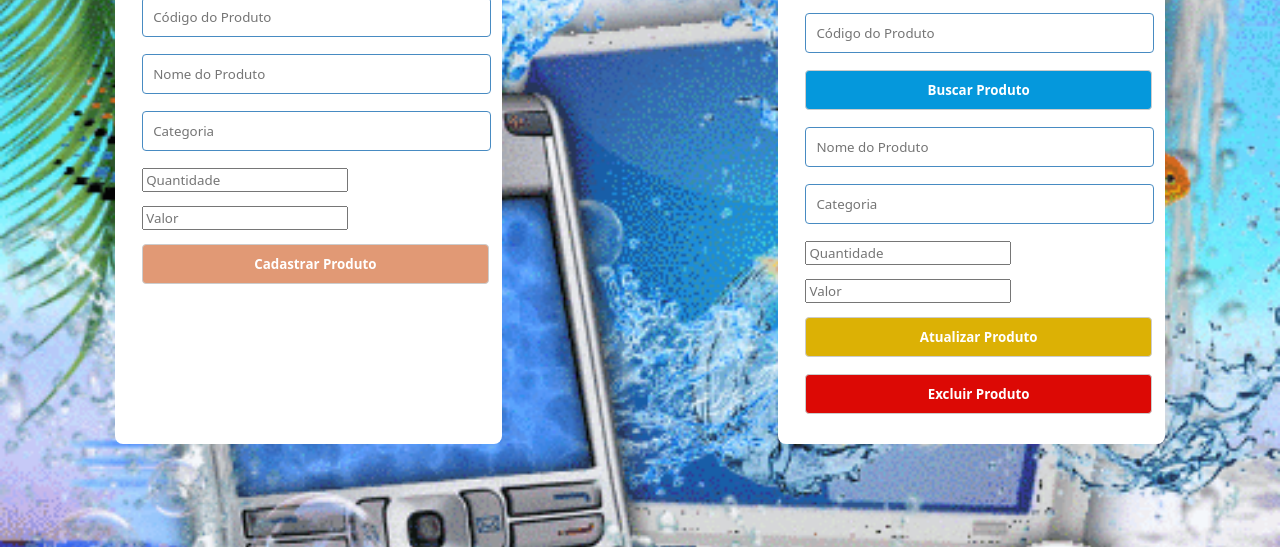
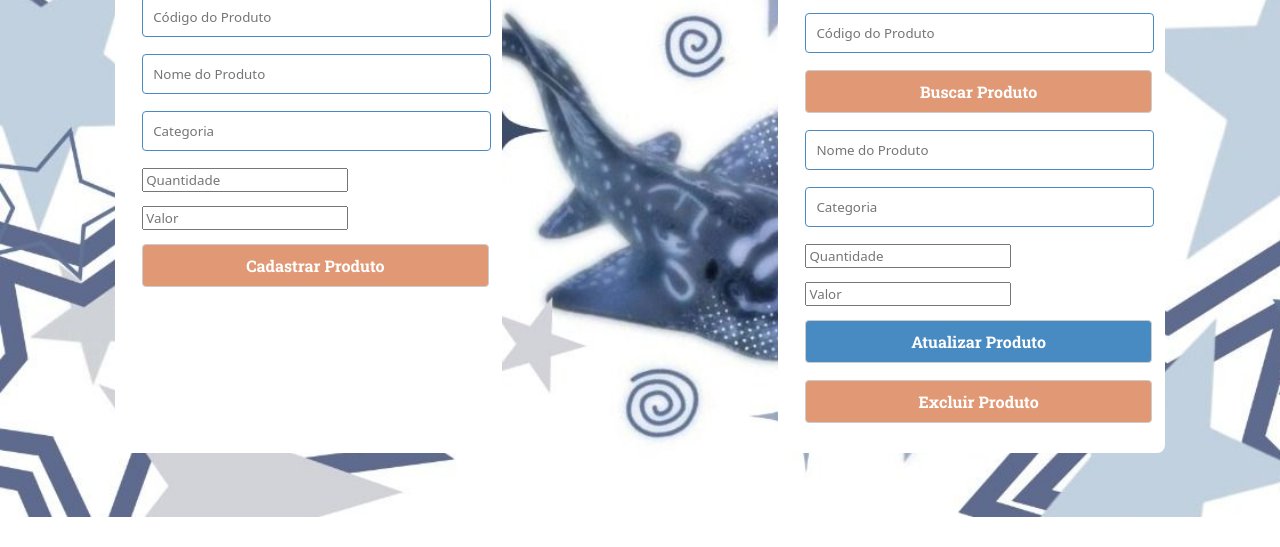
Before and after one commit to kaiiaa/loja-de-livros, a plain HTML site: page cadprod.html in a window 1280 px wide. Shown: the part 253-800 px from the top of the page. Drawn offline with Linux system fonts and the light colour scheme; a web font is replaced by a local one.

Commit message:
first commit

```diff
--- a/cadcli.css
+++ b/cadcli.css
@@ -6,7 +6,7 @@
 
 body {
     font-family: var(--fonte1);
-    background-image:url(img/background2.webp) ;
+    background-image:url(img/background\ 2.jpg) ;
     background-repeat: no-repeat;
     background-size: cover;
     margin: 0;
@@ -56,22 +56,31 @@ form {
     margin-bottom: 20px;
 }
 
-input[type="text"] {
+input {
     width: calc(100% - 20px);
     padding: 10px;
     margin-bottom: 10px;
     border: 1px solid var(--cor4);
     border-radius: 4px;
 }
+button{
+    color: var(--cor5);
+    justify-content: center;
+    width: 100%;
+    padding: 10px;
+    margin-bottom: 10px;
+    border: 1px solid var(--cor);
+    border-radius: 4px;
+}
 
-#cadastrarProduto{
+#btnBuscarCliente{
     font-family: var(--fonte3);
     background-color: var(--cor6);
     font-size: medium;
     font-weight: 700;
     transition: all 0.3s ease;
 }
-#atualizarProduto{
+#btnCadastrarCliente{
     font-family: var(--fonte3);
     transition: all 0.3s ease;
     font-size: medium;
@@ -79,7 +88,7 @@ input[type="text"] {
     background-color: var(--cor6);
 
 }
-#deletarProduto{
+#btnLimparCliente{
     font-family: var(--fonte3);
     font-size: medium;
     font-weight: 700;
@@ -87,7 +96,14 @@ input[type="text"] {
     background-color: var(--cor4);
 
 }
-#buscarProduto{
+#btnAtualizarCliente{
+    font-family: var(--fonte3);
+    font-size: medium;
+    font-weight: 700;
+    transition: all 0.3s ease;
+    background-color: var(--cor4);
+}
+#btnExcluirCliente{
     font-family: var(--fonte3);
     font-size: medium;
     font-weight: 700;
@@ -96,24 +112,27 @@ input[type="text"] {
 }
 
 
-#atualizarProduto:hover{
+#btnBuscarCliente:hover{
     transform: translateY(-2px);
     background-color: var(--cor3);
 }
 
-#deletarProduto:hover{
+#btnCadastrarCliente:hover{
     transform: translateY(-2px);
     background-color: var(--cor3);
 }
-#buscarProduto:hover{
+#btnAtualizarCliente:hover{
     transform: translateY(-2px);
     background-color: var(--cor3);
 }
-#cadastrarProduto:hover{
+#btnExcluirCliente:hover{
     transform: translateY(-2px);
     background-color: var(--cor3);
 }
-
+#btnLimparCliente:hover{
+    transform: translateY(-2px);
+    background-color: var(--cor3);
+}
 
 input[type="submit"] {
     background-color: var(--cor6);
--- a/cadprod.css
+++ b/cadprod.css
@@ -6,7 +6,7 @@
 
 body {
     font-family: var(--fonte1);
-    background-image:url(img/background2.webp) ;
+    background-image:url(img/background\ 2.jpg) ;
     background-repeat: no-repeat;
     background-size: cover;
     margin: 0;
@@ -64,52 +64,52 @@ input[type="text"] {
     border-radius: 4px;
 }
 
-#cadastrarProduto{
+#btnCadastrarProduto{
     font-family: var(--fonte3);
     background-color: var(--cor6);
     font-size: medium;
     font-weight: 700;
     transition: all 0.3s ease;
 }
-#atualizarProduto{
+#btnAtualizarProduto{
     font-family: var(--fonte3);
     transition: all 0.3s ease;
     font-size: medium;
     font-weight: 700;
-    background-color: var(--cor6);
+    background-color: var(--cor4);
 
 }
-#deletarProduto{
+#btnExcluirProduto{
     font-family: var(--fonte3);
     font-size: medium;
     font-weight: 700;
     transition: all 0.3s ease;
-    background-color: var(--cor4);
+    background-color: var(--cor6);
 
 }
-#buscarProduto{
+#btnBuscarProduto{
     font-family: var(--fonte3);
     font-size: medium;
     font-weight: 700;
     transition: all 0.3s ease;
-    background-color: var(--cor4);
+    background-color: var(--cor6);
 }
 
 
-#atualizarProduto:hover{
+#btnAtualizarProduto:hover{
     transform: translateY(-2px);
     background-color: var(--cor3);
 }
 
-#deletarProduto:hover{
+#btnExcluirProduto:hover{
     transform: translateY(-2px);
     background-color: var(--cor3);
 }
-#buscarProduto:hover{
+#btnBuscarProduto:hover{
     transform: translateY(-2px);
     background-color: var(--cor3);
 }
-#cadastrarProduto:hover{
+#btnCadastrarProduto:hover{
     transform: translateY(-2px);
     background-color: var(--cor3);
 }
--- a/cadprod.html
+++ b/cadprod.html
@@ -24,15 +24,15 @@
         <center><img src="img/divider5.webp" width="300px"></center>
         <h1>BUSCA E ATUALIZAÇÃO</h1>
         <input type="text" id="buscaCodigoProduto" placeholder="Código do Produto" required>
-        <input id="btnBuscarProduto" type="submit" value="Buscar Produto" style="background-color: #0598dc;">
+        <input id="btnBuscarProduto" type="submit" value="Buscar Produto" >
 
         <input type="text" id="editarNomeProduto" placeholder="Nome do Produto">
         <input type="text" id="editarCategoriaProduto" placeholder="Categoria">
         <input type="number" id="editarQuantidadeProduto" placeholder="Quantidade">
         <input type="number" step="0.01" id="editarValorProduto" placeholder="Valor">
 
-        <input id="btnAtualizarProduto" type="submit" value="Atualizar Produto" style="background-color: #dcb105;">
-        <input id="btnExcluirProduto" type="submit" value="Excluir Produto" style="background-color: #dc0905;">
+        <input id="btnAtualizarProduto" type="submit" value="Atualizar Produto" >
+        <input id="btnExcluirProduto" type="submit" value="Excluir Produto" >
     </div>
 
     <script type="module" src="cadprod.js"></script>
```
Also changed, not shown: img/background 2.jpg (added), img/background2.webp (deleted).
